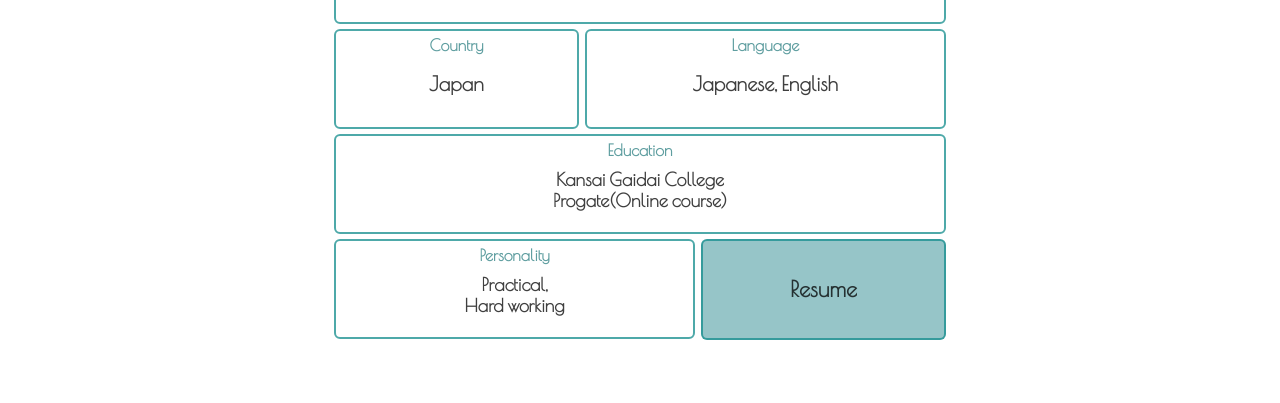
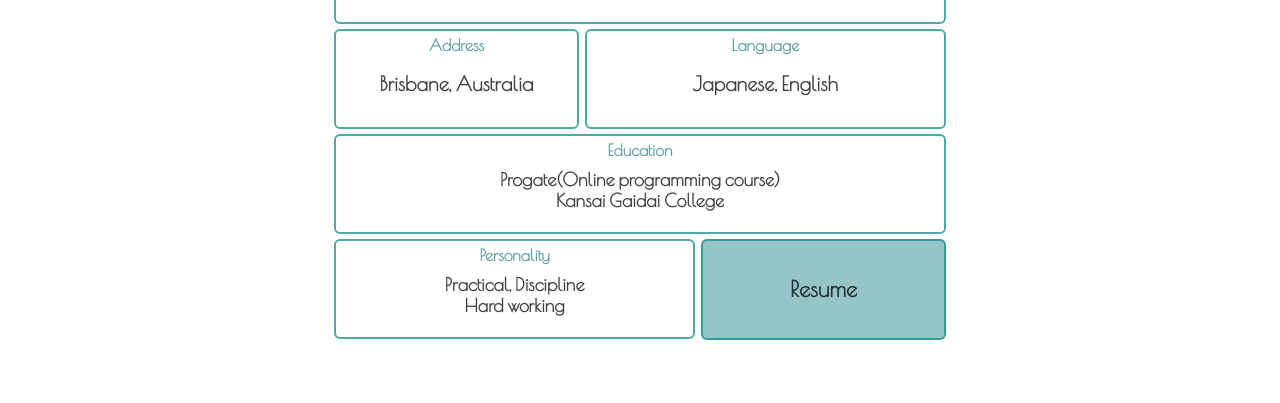
Before and after one commit to asmskk/portfolio, a website: page profile.html in a window 1280 px wide. Shown: the part 338-741 px from the top of the page. Drawn offline with nearby package versions, Linux system fonts and the light colour scheme.

Commit message:
add blog on menu and changed some profile information

```diff
--- a/profile.html
+++ b/profile.html
@@ -49,6 +49,11 @@
                 <span class="sub">Skill</span>
             </a>
 
+            <a href="#" class="link">
+                <i class="fas fa-pen-nib fa-2x"></i>
+                <span class="sub">Blog</span>
+            </a>
+
             <a href="https://github.com/asmskk" class="link">
                 <i class="fab fa-github fa-2x"></i>
                 <span class="sub">Github</span>
@@ -61,7 +66,7 @@
     <main>
 
         <div class="profile">
-             <h2 class="title">Profile</h2>
+            <h2 class="title">Profile</h2>
 
             <div class="frame fullname">
                 <h4>Full Name</h4>
@@ -69,8 +74,8 @@
             </div>
 
             <div class="frame country">
-                <h4>Country</h4>
-                <p>Japan</p>
+                <h4>Address</h4>
+                <p>Brisbane, Australia</p>
             </div>
 
             <div class="frame language">
@@ -80,16 +85,16 @@
 
             <div class="frame college">
                 <h4>Education</h4>
-                <p>Kansai Gaidai College<br>Progate(Online course)</p>
+                <p>Progate(Online programming course)<br>Kansai Gaidai College</p>
             </div>
 
             <div class="frame character">
                 <h4>Personality</h4>
-                <p>Practical,<br>Hard working</p>
+                <p>Practical, Discipline<br>Hard working</p>
             </div>
 
             <div class="resume">
-                <a href="https://drive.google.com/file/d/1Lkxk5YGKbEBVubQUNDPwQxk1OnQd9j9y/view?usp=sharing">Resume</a>
+                <a href="#">Resume</a>
             </div>
 
         </div>
```
Also changed, not shown: contact.html (+5 -0 lines), skill.html (+5 -0 lines).
